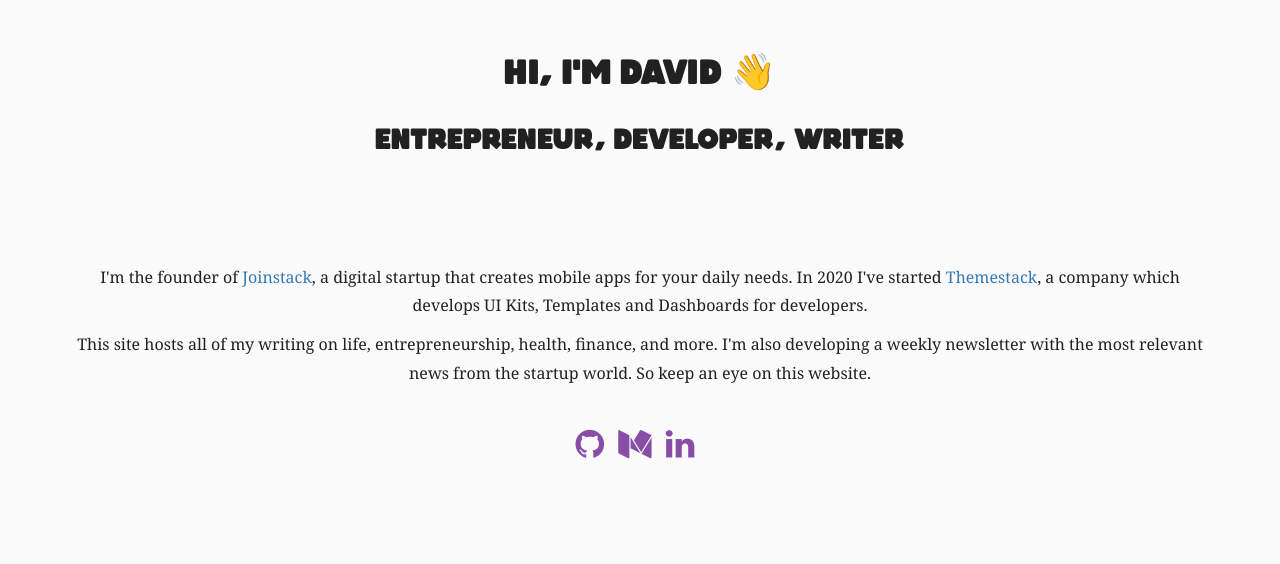
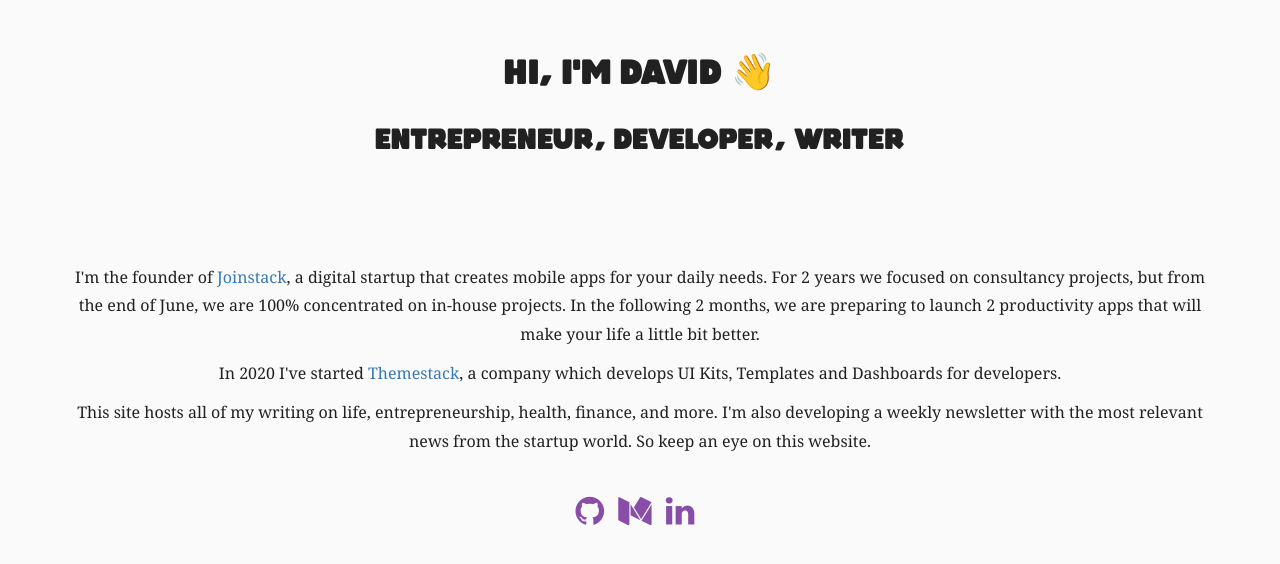
Before and after one commit to davidbanu/davidbanu.github.io, a plain HTML site: page index.html in a window 1280 px wide. Drawn offline with nearby package versions, Linux system fonts and the light colour scheme.

Commit message:
adding and editing text

```diff
--- a/index.html
+++ b/index.html
@@ -22,7 +22,8 @@
             </div>
             <div class="row">
                 <div class="col-md-12">
-                    <p class="text-center bio">I'm the founder of <a href="https://joinstack.github.io"> Joinstack</a>, a digital startup that creates mobile apps for your daily needs. In 2020 I've started <a href="https://themestack.github.io">Themestack</a>, a company which develops UI Kits, Templates and Dashboards for developers.</p>
+                    <p class="text-center bio">I'm the founder of <a href="https://joinstack.github.io"> Joinstack</a>, a digital startup that creates mobile apps for your daily needs. For 2 years we focused on consultancy projects, but from the end of June, we are 100% concentrated on in-house projects. In the following 2 months, we are preparing to launch 2 productivity apps that will make your life a little bit better.</p>
+                    <p class="text-center">In 2020 I've started <a href="https://themestack.github.io">Themestack</a>, a company which develops UI Kits, Templates and Dashboards for developers.</p>
                 </div>
                 <div class="col-md-12">
                     <p class="text-center">This site hosts all of my writing on life, entrepreneurship, health, finance, and more. I'm also developing a weekly newsletter with the most relevant news from the startup world. So keep an eye on this website.</p>
```
